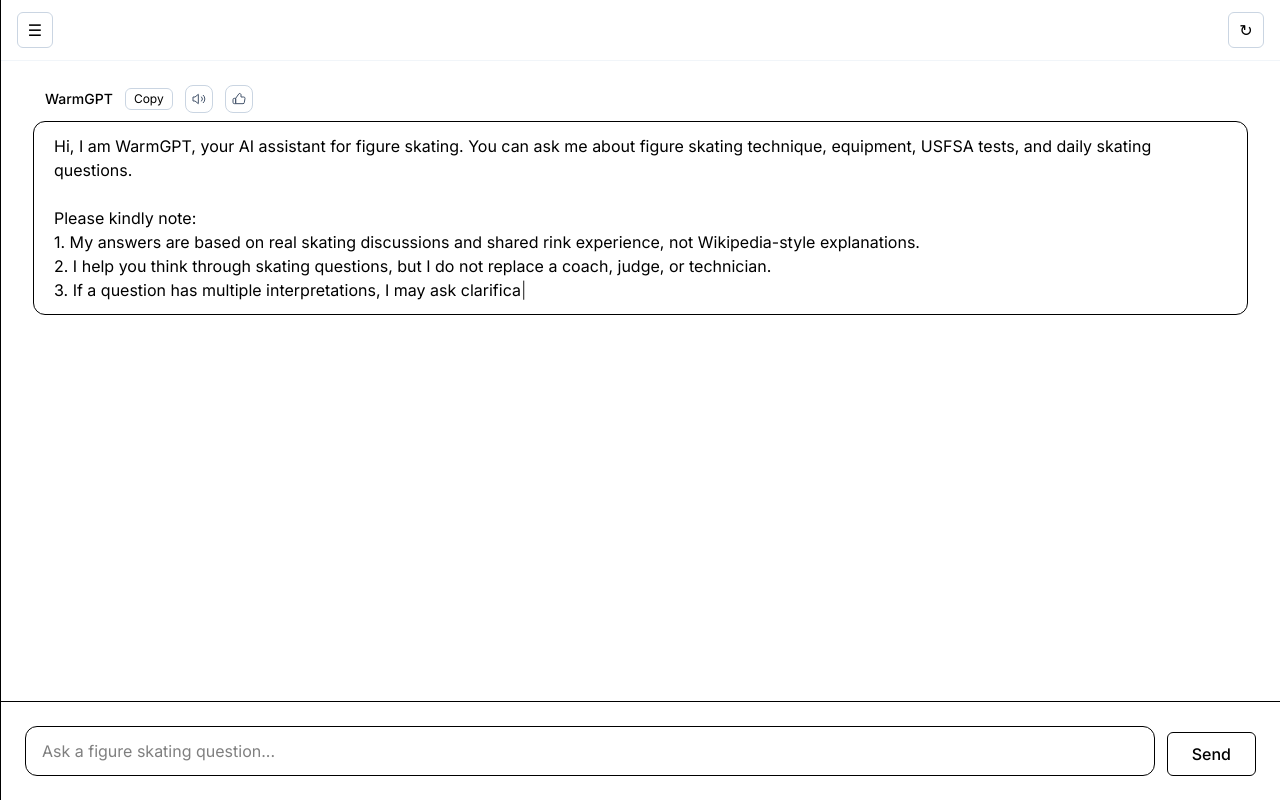
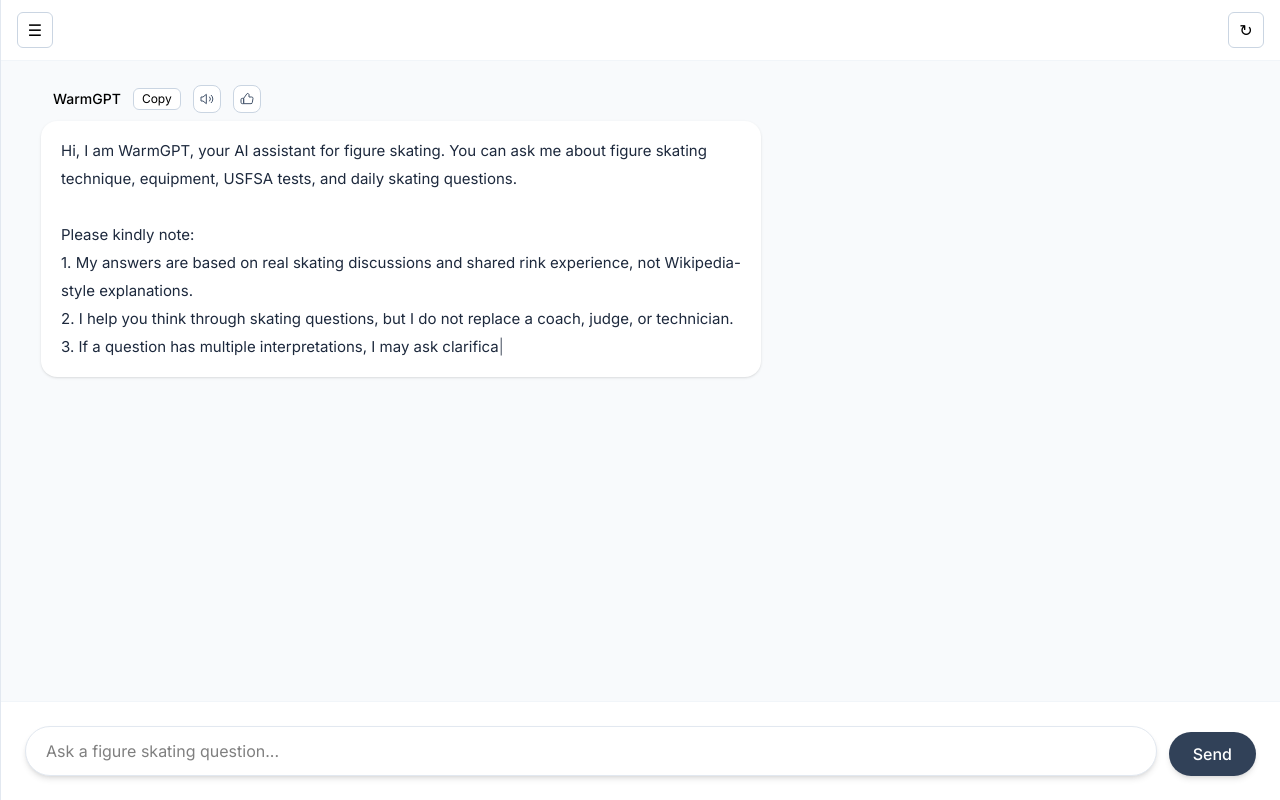
Before and after one commit to charlesl3/warmedge, a Next.js app: page / in a window 1280 px wide. Built offline with nearby package versions, Linux system fonts and the light colour scheme.

Commit message:
some UI changes

```diff
--- a/app/chat/page.tsx
+++ b/app/chat/page.tsx
@@ -477,7 +477,7 @@ Please note:
   })
 
   return (
-    <div className="h-[100dvh] flex bg-white relative">
+    <div className="h-[100dvh] flex bg-slate-50 relative">
       {/* Mobile Overlay */}
       {isMobile && sidebarOpen && (
         <div
@@ -493,31 +493,30 @@ Please note:
           transition-all duration-300 ease-in-out
           ${sidebarOpen ? 'w-72' : 'w-0'}
           overflow-hidden
-          bg-white border-r border-black
+          bg-white border-r border-slate-200
           text-slate-700
           flex flex-col
         `}
       >
-        <div className="p-5 border-b border-white/20 flex items-center justify-center">
+        <div className="px-6 py-6 border-b border-slate-100 flex items-center justify-center">
           <img
             src="/logo1.jpg"
             alt="WarmEdge"
-            className="h-50 w-auto object-contain"
+            className="h-50 w-auto object-contain opacity-90"
           />
         </div>
 
-        <div className="p-5 space-y-3 text-sm">
+        <div className="px-4 py-5 space-y-2 text-sm">
           <button
             onClick={() => {
               injectAssistantMessage('Hi, how can I help you today?')
               if (isMobile) setSidebarOpen(false)
             }}
             className="
-w-full text-left rounded-md px-4 py-2.5
-border border-transparent
-hover:border-slate-300
+w-full text-left rounded-lg px-4 py-2.5
+text-slate-700
 hover:bg-slate-100
-transition-colors duration-150
+transition-all duration-150
 "
           >
             Chat
@@ -526,11 +525,10 @@ transition-colors duration-150
           <button
             onClick={handleAboutClick}
             className="
-w-full text-left rounded-md px-4 py-2.5
-border border-transparent
-hover:border-slate-300
+w-full text-left rounded-lg px-4 py-2.5
+text-slate-700
 hover:bg-slate-100
-transition-colors duration-150
+transition-all duration-150
 "
           >
             About
@@ -539,37 +537,19 @@ transition-colors duration-150
           <button
             onClick={handleProductsClick}
             className="
-w-full text-left rounded-md px-4 py-2.5
-flex justify-between items-center
-border border-transparent
-hover:border-slate-300
+w-full text-left rounded-lg px-4 py-2.5
+text-slate-700
 hover:bg-slate-100
-transition-colors duration-150
+transition-all duration-150
 "
           >
             Products
-            <svg
-              xmlns="http://www.w3.org/2000/svg"
-              viewBox="0 0 24 24"
-              fill="none"
-              stroke="currentColor"
-              strokeWidth="1.5"
-              className="w-4 h-4 text-slate-500 group-hover:text-black transition-colors duration-150"
-            >
-              <path
-                strokeLinecap="round"
-                strokeLinejoin="round"
-                d="M9 5l7 7-7 7"
-              />
-            </svg>
           </button>
 
           <button
             onClick={clearAllChats}
             className="
-w-full text-left rounded-md px-4 py-2.5
-border border-transparent
-hover:border-red-300
+w-full text-left rounded-lg px-4 py-2.5
 hover:bg-red-50
 transition-colors duration-150
 text-red-600
@@ -580,11 +560,11 @@ text-red-600
 
           {/* INSERT THIS BLOCK HERE */}
 
-          <div className="mt-6 space-y-1 border-t pt-4">
+          <div className="mt-6 space-y-1 border-t border-slate-100 pt-4">
             {sortedChats.map((chat) => (
               <div
                 key={chat.id}
-                className="flex items-center justify-between group"
+                className="flex items-center justify-between group px-2 py-1"
               >
                 <button
                   onClick={() => {
@@ -594,12 +574,14 @@ text-red-600
                     if (isMobile) setSidebarOpen(false)
                   }}
                   className="
-flex-1 text-left px-3 py-2
-rounded-md
-hover:bg-slate-100
+flex-1 text-left px-3 py-2.5
+rounded-lg
 text-sm
 truncate
-transition-colors
+bg-transparent
+hover:bg-white
+hover:shadow-sm
+transition-all duration-150
 "
                 >
                   {chat.title}
@@ -616,7 +598,7 @@ transition-colors
 
                       if (newTitle) renameChat(chat.id, newTitle)
                     }}
-                    className="p-1 rounded hover:bg-slate-200 transition"
+                    className="p-1.5 rounded-md hover:bg-slate-200 transition"
                     title="Rename chat"
                   >
                     <svg
@@ -640,7 +622,7 @@ transition-colors
                       e.stopPropagation()
                       togglePinChat(chat.id)
                     }}
-                    className="p-1 rounded hover:bg-slate-200 transition"
+                    className="p-1.5 rounded-md hover:bg-slate-200 transition"
                     title="Star chat"
                   >
                     <svg
@@ -733,7 +715,9 @@ transition-colors
             return (
               <div
                 key={`${m.role}-${i}-${m.content.slice(0, 20)}`}
-                className={`flex flex-col ${m.role === 'user' ? 'items-end' : 'items-start'}`}
+                className={`flex flex-col ${
+                  m.role === 'user' ? 'items-end pr-2' : 'items-start pl-2'
+                }`}
               >
                 <div className="flex items-center justify-between text-sm mb-2">
                   <div className="flex items-center gap-3 ml-3">
@@ -900,10 +884,11 @@ transition-colors
                     <div
                       className={`${
                         isLastAssistant ? '' : 'msg-animate'
-                      } rounded-xl px-5 py-3 whitespace-pre-line border ${
+                      } max-w-[720px] rounded-2xl px-5 py-4 whitespace-pre-line
+  ${
     m.role === 'assistant'
-                          ? 'bg-white/20 backdrop-blur-md'
-                          : 'bg-white border'
+      ? 'bg-white shadow-sm'
+      : 'bg-white border border-slate-200'
   }`}
                       style={{
                         WebkitUserSelect: 'text',
@@ -911,11 +896,13 @@ transition-colors
                         WebkitTouchCallout: 'default',
                       }}
                     >
+                      <div className="text-[15px] leading-7 text-slate-800">
                         {isLastAssistant ? (
                           <Typewriter text={m.content} speed={12} showCursor />
                         ) : (
                           m.content
                         )}
+                      </div>
                     </div>
                   )}
                 </div>
@@ -941,7 +928,7 @@ transition-colors
           <div ref={messagesEndRef} />
         </div>
 
-        <div className="border-t bg-white/10 backdrop-blur-md p-6">
+        <div className="border-t border-slate-100 bg-white p-6">
           <div className="flex items-end gap-3">
             <textarea
               rows={1}
@@ -949,7 +936,15 @@ transition-colors
               onChange={(e) => setInput(e.target.value)}
               onKeyDown={handleKeyDown}
               placeholder="Ask a figure skating question..."
-              className="flex-1 rounded-xl bg-white/20 border px-4 py-3 resize-none"
+              className="
+flex-1 rounded-full
+bg-white
+shadow-md
+border border-slate-200
+px-5 py-3
+resize-none
+focus:outline-none focus:ring-2 focus:ring-slate-200
+"
             />
 
             <button
@@ -957,13 +952,14 @@ transition-colors
               disabled={loading}
               className="
 h-11 px-6
-rounded-md
-border border-black
-bg-white
-text-black
+rounded-full
+bg-slate-700
+text-white
 font-medium
-hover:bg-slate-100
-transition-colors duration-150
+shadow-md
+hover:bg-slate-600
+active:scale-95
+transition-all duration-150
 "
             >
               {loading ? '...' : 'Send'}
```
Lines whose indentation alone changed are shown as unchanged.
